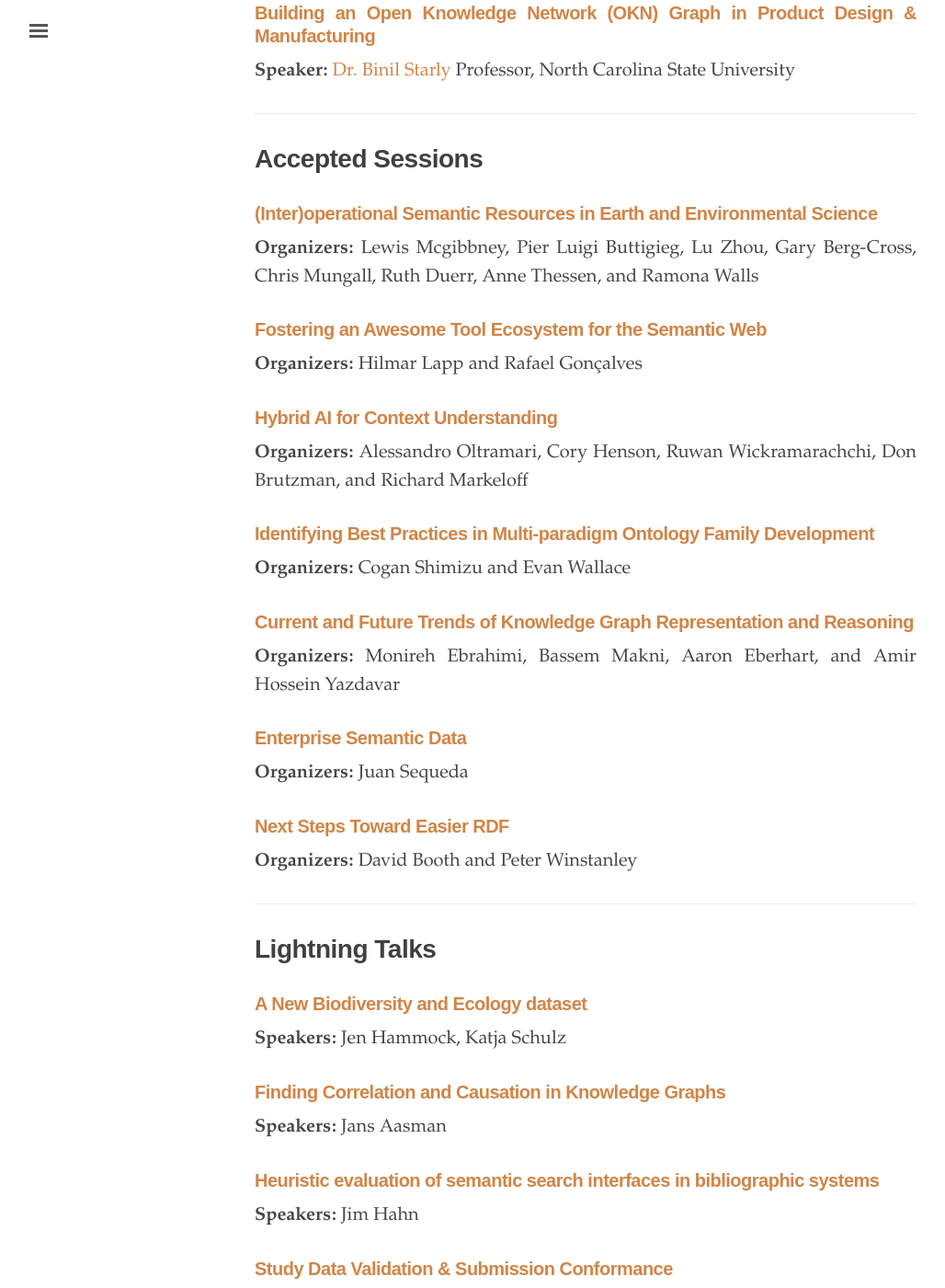
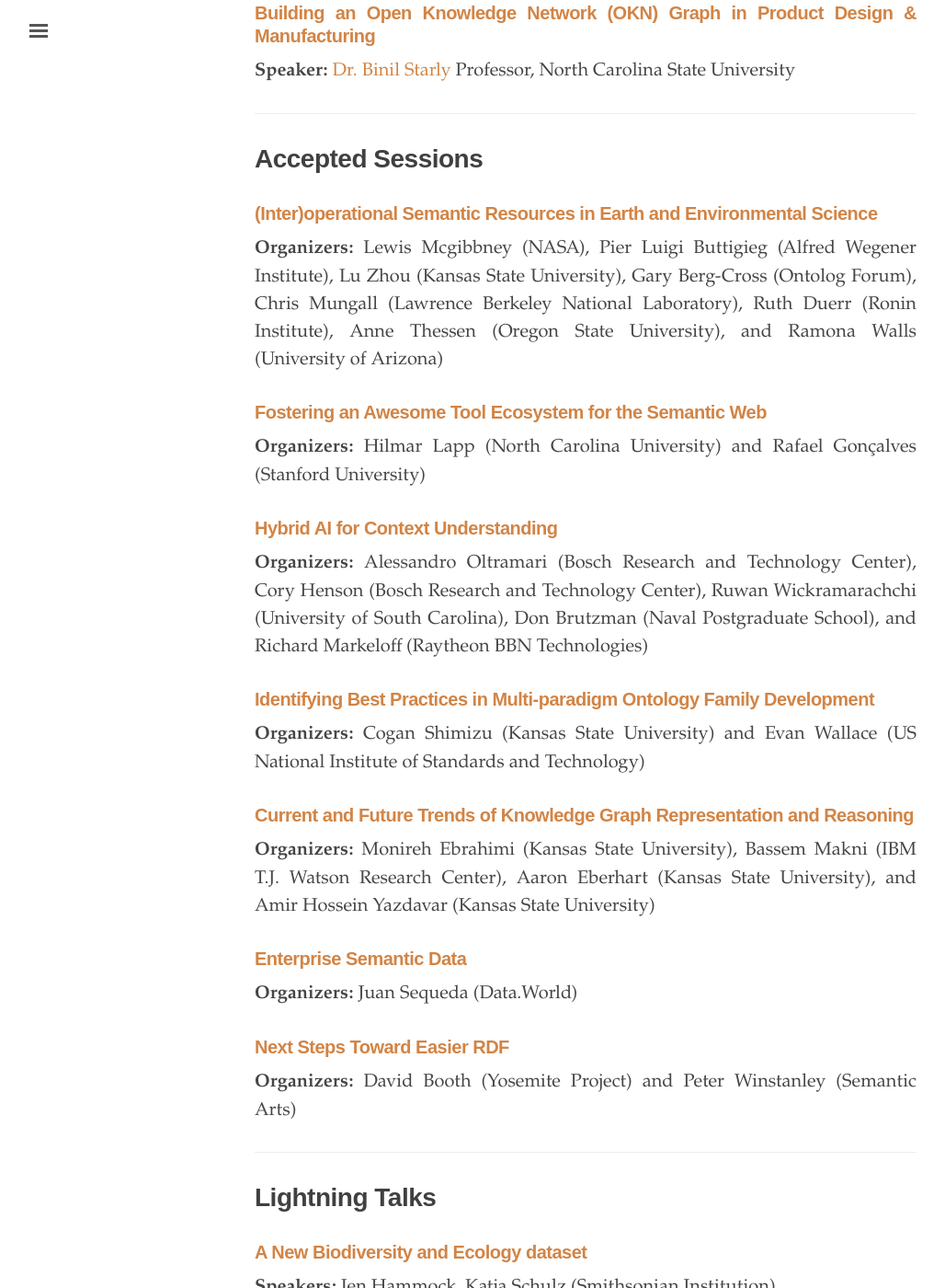
Before and after one commit to us2ts/us2ts.github.io, a Jekyll site: the page built from pages/program.md, in a window 1280 px wide and 1400 px high, scrolled down 691 px. Shown: the whole window at 92% size, without its empty margins (3-1031 px from the left). Built offline with Jekyll 4.4.1, drawn with Linux system fonts in a browser that asks for light colours; comment, search, counter and statistics services are not loaded; some of the changed text lies outside the part shown.

Commit message:
adding affiliations

```diff
--- a/pages/program.md
+++ b/pages/program.md
@@ -32,35 +32,37 @@ Monday, March 9, 2020 9:00 AM -- Wednesday, March 11, 2020 3:30 PM (Eastern Time
 
 ### [**(Inter)operational Semantic Resources in Earth and Environmental Science**](https://us2ts.org/program-interoperational-earth-environment-semantics)
 
-**Organizers:** Lewis Mcgibbney, Pier Luigi Buttigieg, Lu Zhou, Gary Berg-Cross, Chris Mungall, Ruth Duerr, Anne Thessen, and Ramona Walls
+**Organizers:** Lewis Mcgibbney (NASA), Pier Luigi Buttigieg (Alfred Wegener Institute), Lu Zhou (Kansas State University), Gary Berg-Cross (Ontolog Forum), Chris Mungall (Lawrence Berkeley National Laboratory), Ruth Duerr (Ronin Institute), Anne Thessen (Oregon State University), and Ramona Walls (University of Arizona)
 
 
 ### [**Fostering an Awesome Tool Ecosystem for the Semantic Web**](https://us2ts.org/program-tool-ecosystem)
 
-**Organizers:** Hilmar Lapp and Rafael Gonçalves
+**Organizers:** Hilmar Lapp (North Carolina University) and Rafael Gonçalves (Stanford University)
 
 
 ### [**Hybrid AI for Context Understanding**](https://us2ts.org/program-hybrid-ai)
 
-**Organizers:** Alessandro Oltramari, Cory Henson, Ruwan Wickramarachchi, Don Brutzman, and Richard Markeloff
+**Organizers:** Alessandro Oltramari (Bosch Research and Technology Center), Cory Henson (Bosch Research and Technology Center), Ruwan Wickramarachchi (University of South Carolina), Don Brutzman (Naval Postgraduate School), and Richard Markeloff (Raytheon BBN Technologies)
 
 
 ### [**Identifying Best Practices in Multi-paradigm Ontology Family Development**](https://us2ts.org/program-ontology-best-practices)
 
-**Organizers:** Cogan Shimizu and Evan Wallace
+**Organizers:** Cogan Shimizu (Kansas State University) and Evan Wallace (US National Institute of Standards and Technology)
 
 
 ### [**Current and Future Trends of Knowledge Graph Representation and Reasoning**](https://us2ts.org/program-current-future-kr-trends)
 
-**Organizers:** Monireh Ebrahimi, Bassem Makni, Aaron Eberhart, and Amir Hossein Yazdavar
+**Organizers:** Monireh Ebrahimi (Kansas State University), Bassem Makni (IBM T.J. Watson Research Center), Aaron Eberhart (Kansas State University), and Amir Hossein Yazdavar (Kansas State University)
+
 
 ### [**Enterprise Semantic Data**](https://us2ts.org/program-enterprise-semantic-data)
 
-**Organizers:** Juan Sequeda
+**Organizers:** Juan Sequeda (Data.World)
+
 
 ### [**Next Steps Toward Easier RDF**](https://us2ts.org/program-easier-rdf)
 
-**Organizers:** David Booth and Peter Winstanley
+**Organizers:** David Booth (Yosemite Project) and Peter Winstanley (Semantic Arts)
 
 ----------------------------------------------------------------
 
@@ -68,20 +70,20 @@ Monday, March 9, 2020 9:00 AM -- Wednesday, March 11, 2020 3:30 PM (Eastern Time
 
 ### [**A New Biodiversity and Ecology dataset**](https://us2ts.org/lightning-talks#biodiversity)
 
-**Speakers:** Jen Hammock, Katja Schulz
+**Speakers:** Jen Hammock, Katja Schulz (Smithsonian Institution)
 
 ### [**Finding Correlation and Causation in Knowledge Graphs**](https://us2ts.org/lightning-talks#correlation-causation)
 
-**Speakers:** Jans Aasman
+**Speakers:** Jans Aasman (Franz Inc.)
 
 ### [**Heuristic evaluation of semantic search interfaces in bibliographic systems**](https://us2ts.org/lightning-talks#bibliographic)
 
-**Speakers:** Jim Hahn
+**Speakers:** Jim Hahn (University of Pennsylvania)
 
 ### [**Study Data Validation & Submission Conformance**](https://us2ts.org/lightning-talks#study-validation)
 
-**Speakers:** Tim Williams
+**Speakers:** Tim Williams (UCB Biosciences Inc.)
 
 ### [**Semantic Awareness and Application in Chemical Hazard Assessment Workflow**](https://us2ts.org/lightning-talks#chemical-assessment)
 
-**Speakers:** Michelle Angrish
+**Speakers:** Michelle Angrish (US EPA)
```
Also changed, not shown: pages/lightning-talks.md (+2 -2 lines).
